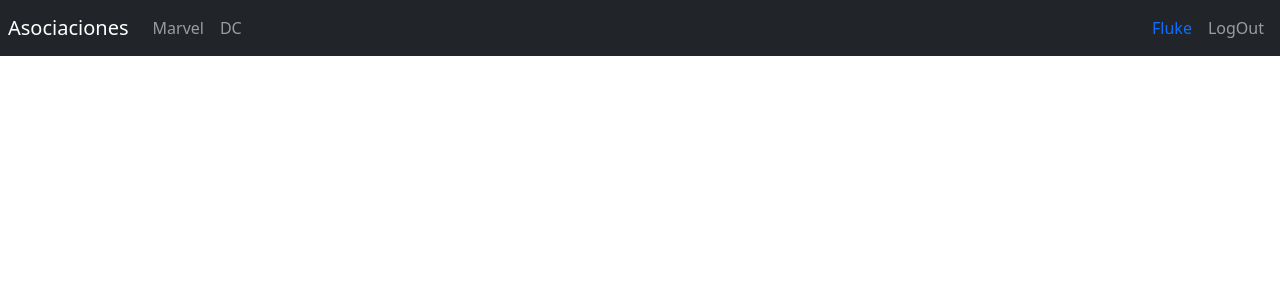
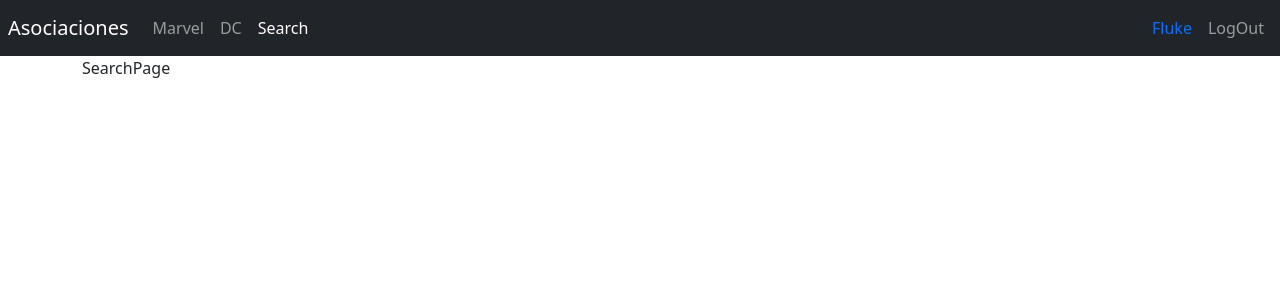
Before and after one commit to IVJAlberto/07-heroes-spa, a React (Vite) app: page /search in a window 1280 px wide. Shown: the top 300 px of the page. Built offline with nearby package versions, Linux system fonts and the light colour scheme.

Commit message:
Clase 192

```diff
--- a/src/heroes/index.js
+++ b/src/heroes/index.js
@@ -1,2 +1,3 @@
 
 export * from './pages';
+export * from './routes/HeroesRoutes';
--- /dev/null
+++ b/src/heroes/pages/HeroPage.jsx
@@ -0,0 +1,6 @@
+
+export const HeroPage = () => {
+  return (
+    <div>HeroPage</div>
+  )
+}
--- /dev/null
+++ b/src/heroes/pages/SearchPage.jsx
@@ -0,0 +1,6 @@
+
+export const SearchPage = () => {
+  return (
+    <div>SearchPage</div>
+  )
+}
--- a/src/heroes/pages/index.js
+++ b/src/heroes/pages/index.js
@@ -1,3 +1,5 @@
 
 export * from './DcPage';
 export * from './MarvelPage';
+export * from './HeroPage';
+export * from './SearchPage';
--- /dev/null
+++ b/src/heroes/routes/HeroesRoutes.jsx
@@ -0,0 +1,25 @@
+
+import { Navigate, Route, Routes } from "react-router-dom";
+import { Navbar } from "../../ui";
+import { DcPage, HeroPage, MarvelPage, SearchPage } from "../pages";
+
+export const HeroesRoutes = () => {
+  return (
+    <>
+        <Navbar/>
+
+        <div className="container">
+            <Routes>
+                <Route path="marvel" element={<MarvelPage/>}/>
+                <Route path="dc" element={<DcPage/>}/>
+                <Route path="search" element={<SearchPage/>}/>
+                <Route path="hero" element={<HeroPage/>}/>
+
+                <Route path="/" element={<Navigate to="/marvel"/>}/>
+            </Routes>
+        </div>
+
+
+    </>
+  )
+}
--- a/src/router/AppRouter.jsx
+++ b/src/router/AppRouter.jsx
@@ -1,22 +1,15 @@
 import { Navigate, Route, Routes } from 'react-router-dom'
 
 import { LoginPage } from '../auth/pages'
-import { MarvelPage, DcPage } from '../heroes/pages'
-import { Navbar } from "../ui";
+import { HeroesRoutes } from '../heroes';
 
 export const AppRouter = () => {
   return (
     <>
+        <Routes>
+            <Route path="login" element={<LoginPage/>}/>
+            <Route path="/*" element={<HeroesRoutes/>}/>
 
-        <Navbar/>
-
-        <Routes>
-            <Route path="marvel" element={<MarvelPage/>}/>
-            <Route path="dc" element={<DcPage/>}/>
-
-            <Route path="login" element={<LoginPage/>}/>
-
-            <Route path="/" element={<Navigate to="/marvel"/>}/>
         </Routes>
     </>
   )
--- a/src/ui/components/Navbar.jsx
+++ b/src/ui/components/Navbar.jsx
@@ -28,6 +28,13 @@
                     >
                         DC
                     </NavLink>
+
+                    <NavLink
+                        className={({isActive}) => `nav-item nav-link ${ isActive ? 'active' : '' }`}
+                        to="/search"
+                    >
+                        Search
+                    </NavLink>
                 </div>
             </div>
 
```
